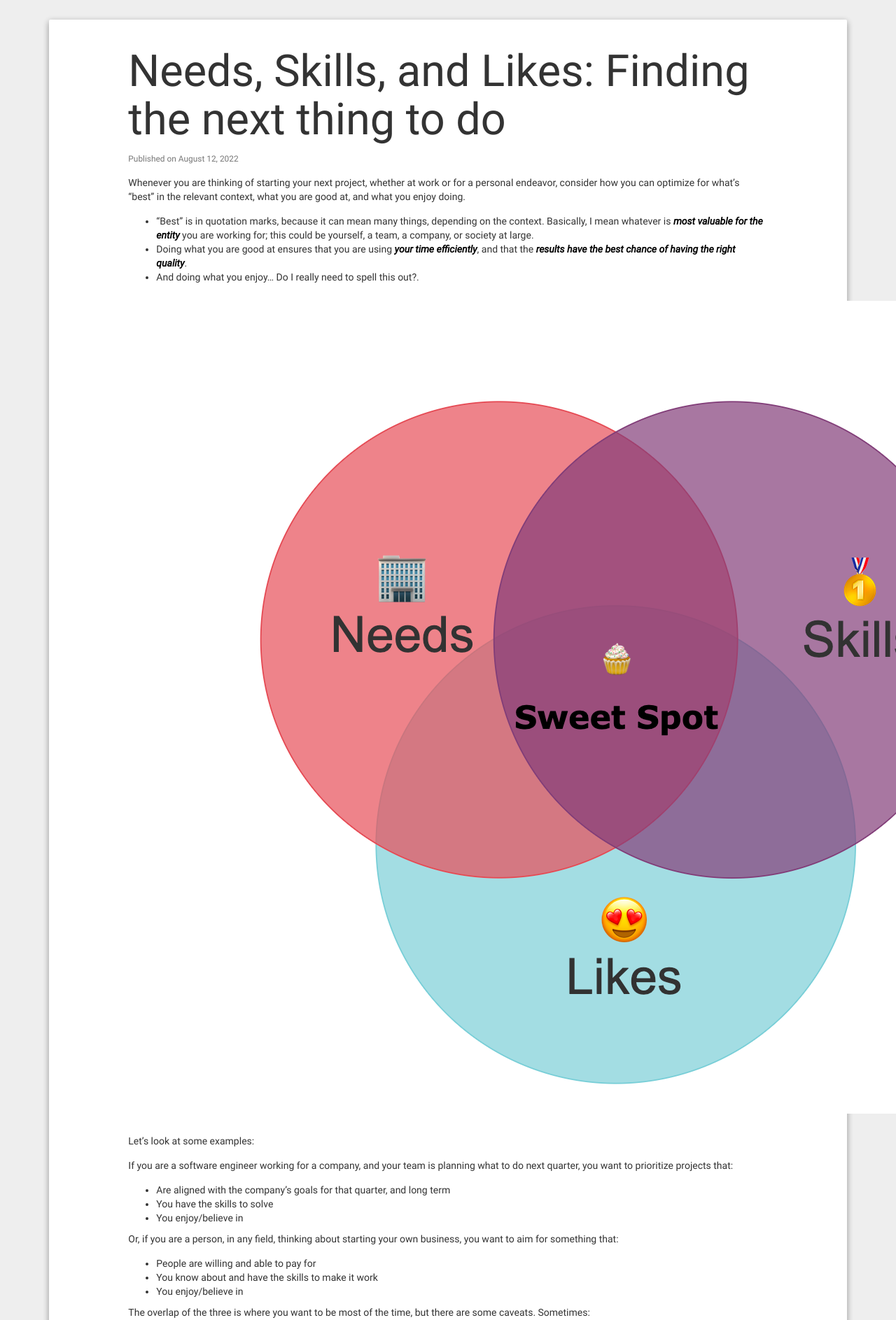
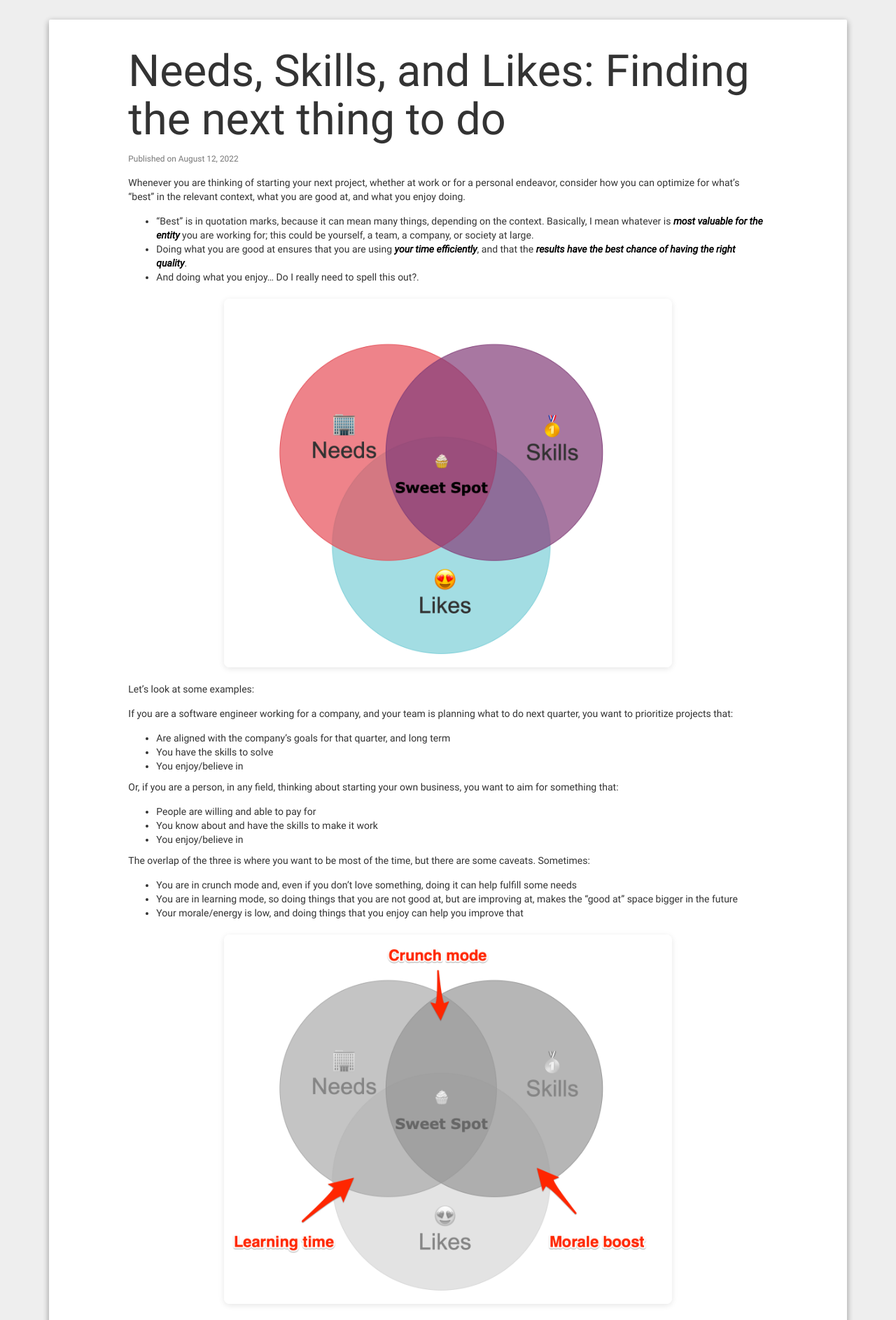
Before and after one commit to marianosimone/marianosimone.github.com, a Jekyll site: the page built from _articles/needs-likes-skills.md, in a window 1280 px wide. Shown: the top 1887 px of the page at 70% size. Built offline with Jekyll 4.4.1, drawn with Linux system fonts in a browser that asks for light colours.

Commit message:
💄 Make images responsive

```diff
--- a/css/articles.css
+++ b/css/articles.css
@@ -1,42 +1,75 @@
 body {
-  padding-top:2em;
+  padding-top: 2em;
 }
+
 .external_links a {
   color: #d2d2d2;
   margin: 0 0.25em;
   font-size: 2.5em;
 }
+
 .external_links a:hover {
   color: #aaa;
 }
+
 @media (max-width: 768px) {
   .header-content {
     text-align: center;
   }
 }
+
 .jumbotron p {
   font-size: 1em;
 }
+
 em {
   color: #000;
   font-weight: bold;
   font-style: italic;
 }
+
+/* Responsive image styling */
 img {
-  margin: 1em;
+  max-width: 100%;
+  height: auto;
+  display: block;
+  margin: 1.5em auto;
+  border-radius: 8px;
+  box-shadow: 0 2px 8px rgba(0, 0, 0, 0.1);
 }
+
+/* For larger screens, limit image width */
+@media (min-width: 768px) {
+  img {
+    max-width: 80%;
+  }
+}
+
+/* For very large screens, limit image width further */
+@media (min-width: 1200px) {
+  img {
+    max-width: 70%;
+  }
+}
+
 .center {
   display: block;
   margin-left: auto;
   margin-right: auto;
   max-width: 80%;
 }
-table, th, td {
-    border: 1px solid;
+
+table,
+th,
+td {
+  border: 1px solid;
 }
-th, td {
-    padding: 0 1em 0 1em;
+
+th,
+td {
+  padding: 0 1em 0 1em;
 }
+
 blockquote {
   font-size: 1em;
   font-style: italic;
```
